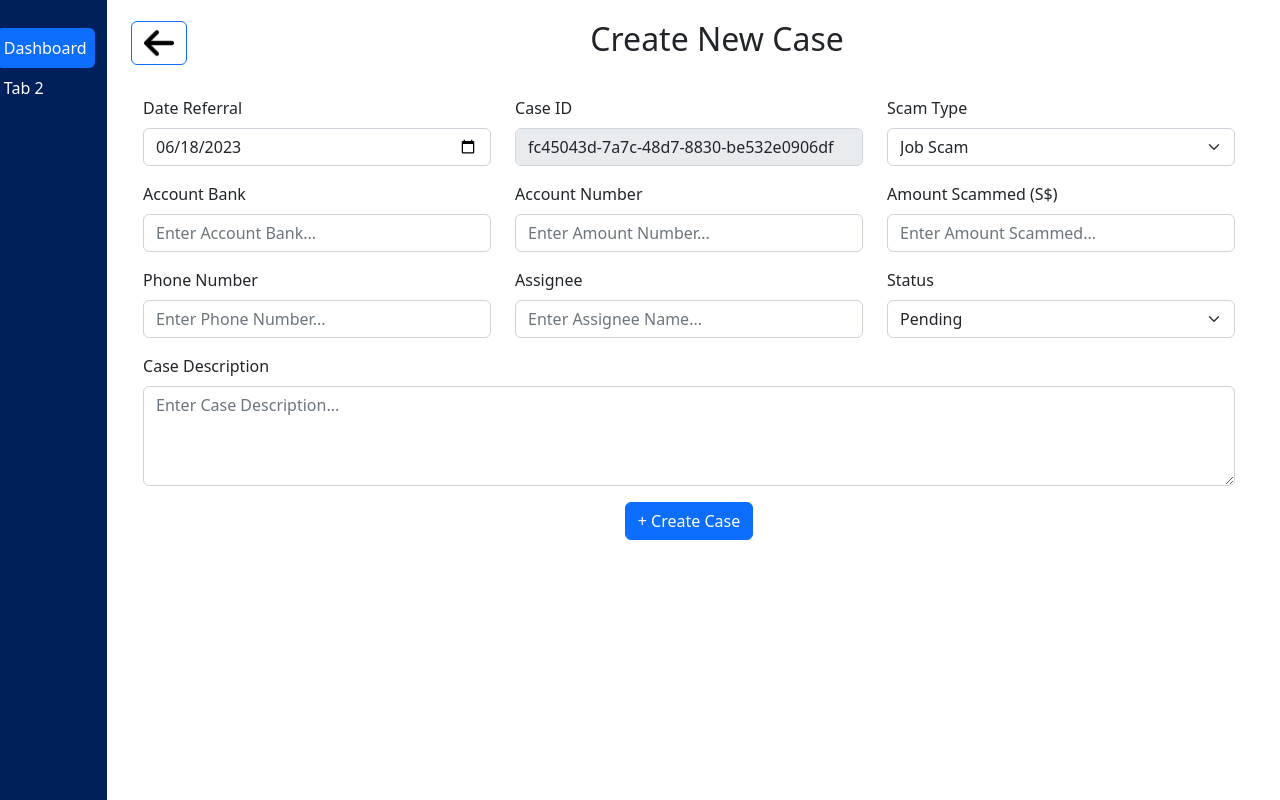
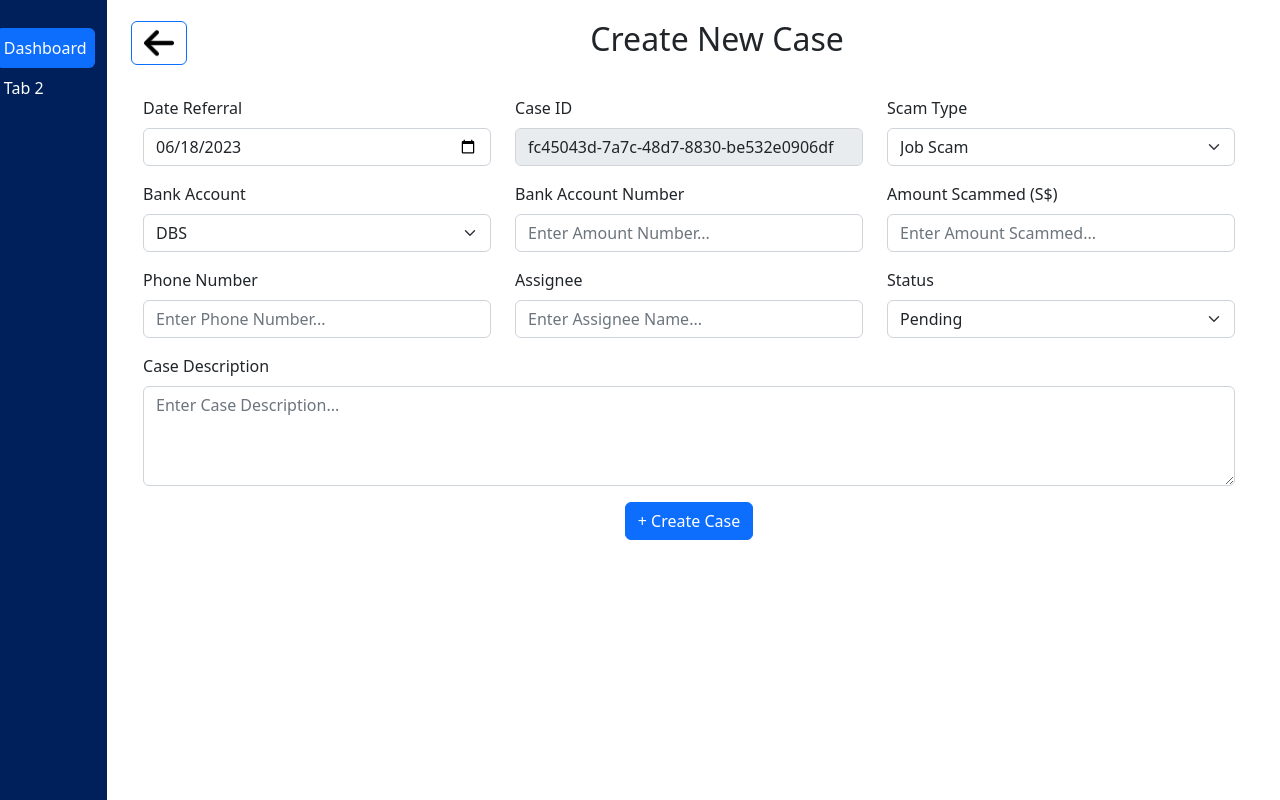
Before and after one commit to Donovan9617/antiscam-frontend, a React (Create React App) app: page /new-case in a window 1280 px wide. Built offline with nearby package versions, Linux system fonts and the light colour scheme.

Commit message:
Add types for bankaccount

```diff
--- a/src/pages/caseinfo/caseinfo.tsx
+++ b/src/pages/caseinfo/caseinfo.tsx
@@ -4,7 +4,11 @@
 import back from "../../assets/images/back.png";
 import edit from "../../assets/images/edit.png";
 import { ROUTES } from "../../config";
-import { CASE_SCAMTYPE_ENUM, CASE_STATUS_ENUM } from "../../types/enums";
+import {
+  BANK_ACCOUNT_ENUM,
+  CASE_SCAMTYPE_ENUM,
+  CASE_STATUS_ENUM,
+} from "../../types/enums";
 import { CaseInfoDataType } from "../../types/types";
 import { CaseInfoEdit } from "./caseinfoedit/caseinfoedit";
 import { CaseInfoGrid } from "./caseinfogrid/caseinfogrid";
@@ -33,7 +37,7 @@
       datereferral: new Date(2023, 5, 10, 21, 0),
       phonenumber: 91234567,
       scamtype: CASE_SCAMTYPE_ENUM.JOB_SCAM,
-      accountbank: "POSB",
+      bankaccount: BANK_ACCOUNT_ENUM.DBS,
       accountnumber: "322-772-441",
       amountscammed: 90000,
       assignee: "Tom",
--- a/src/pages/caseinfo/caseinfoedit/caseinfoedit.tsx
+++ b/src/pages/caseinfo/caseinfoedit/caseinfoedit.tsx
@@ -1,6 +1,7 @@
 import { useState } from "react";
 import { Button, Col, Container, Form, Row } from "react-bootstrap";
 import {
+  BankAccountType,
   CaseInfoDataType,
   CaseScamTypeType,
   CaseStatusType,
@@ -78,27 +79,39 @@
                   <option>E-Commerce Scam</option>
                   <option>Lottery Scam</option>
                   <option>Parcel Scam</option>
+                  <option>Tech Support Scam</option>
+                  <option>Phishing Scam</option>
+                  <option>Identity Theft</option>
+                  <option>Credit Card Scam</option>
                   <option>Others</option>
                 </Form.Select>
               </Form.Group>
             </Row>
             <Row className="mb-4">
               <Form.Group as={Col}>
-                <Form.Label>Account Bank</Form.Label>
-                <Form.Control
-                  type="text"
-                  name="accountbank"
-                  value={editedCaseInformation.accountbank}
+                <Form.Label>Bank Account</Form.Label>
+                <Form.Select
+                  defaultValue={editedCaseInformation.bankaccount}
                   onChange={(e) => {
                     setEditedCaseInformation({
                       ...editedCaseInformation,
-                      accountbank: e.target.value,
+                      bankaccount: e.target.value as BankAccountType,
                     });
                   }}
-                />
+                >
+                  <option>DBS</option>
+                  <option>OCBC</option>
+                  <option>UOB</option>
+                  <option>Standard Chartered</option>
+                  <option>Citibank</option>
+                  <option>HSBC</option>
+                  <option>Maybank</option>
+                  <option>Bank</option>
+                  <option>Bank of America</option>
+                </Form.Select>
               </Form.Group>
               <Form.Group as={Col}>
-                <Form.Label>Account Number</Form.Label>
+                <Form.Label>Bank Account Number</Form.Label>
                 <Form.Control
                   type="text"
                   name="accountnumber"
--- a/src/pages/caseinfo/caseinfogrid/caseinfogrid.tsx
+++ b/src/pages/caseinfo/caseinfogrid/caseinfogrid.tsx
@@ -40,11 +40,11 @@
       </Row>
       <Row className="mb-4">
         <Col>
-          <h6>Account Bank:</h6>
-          <p>{caseInformation && caseInformation.accountbank}</p>
+          <h6>Bank Account:</h6>
+          <p>{caseInformation && caseInformation.bankaccount}</p>
         </Col>
         <Col>
-          <h6>Account Number:</h6>
+          <h6>Bank Account Number:</h6>
           <p>{caseInformation && caseInformation.accountnumber}</p>
         </Col>
         <Col>
--- a/src/pages/newcase/newcaseform/newcaseform.tsx
+++ b/src/pages/newcase/newcaseform/newcaseform.tsx
@@ -21,7 +21,7 @@
     //       dateReferral: form.dateReferral.value,
     //       caseId: form.caseId.value,
     //       scamType: form.scamType.value,
-    //       accountBank: form.accountBank.value,
+    //       bankaccount: form.bankaccount.value,
     //       accountNumber: form.accountNumber.value,
     //       amountScammed: form.amountScammed.value,
     //       phoneNumber: form.phoneNumber.value,
@@ -61,17 +61,31 @@
               <option>E-Commerce Scam</option>
               <option>Lottery Scam</option>
               <option>Parcel Scam</option>
+              <option>Tech Support Scam</option>
+              <option>Phishing Scam</option>
+              <option>Identity Theft</option>
+              <option>Credit Card Scam</option>
               <option>Others</option>
             </Form.Select>
           </Form.Group>
         </Row>
         <Row className="mb-3">
           <Form.Group as={Col}>
-            <Form.Label>Account Bank</Form.Label>
-            <Form.Control type="text" placeholder="Enter Account Bank..." />
+            <Form.Label>Bank Account</Form.Label>
+            <Form.Select>
+              <option>DBS</option>
+              <option>OCBC</option>
+              <option>UOB</option>
+              <option>Standard Chartered</option>
+              <option>Citibank</option>
+              <option>HSBC</option>
+              <option>Maybank</option>
+              <option>Bank</option>
+              <option>Bank of America</option>
+            </Form.Select>
           </Form.Group>
           <Form.Group as={Col}>
-            <Form.Label>Account Number</Form.Label>
+            <Form.Label>Bank Account Number</Form.Label>
             <Form.Control type="number" placeholder="Enter Amount Number..." />
           </Form.Group>
           <Form.Group as={Col}>
--- a/src/types/enums.tsx
+++ b/src/types/enums.tsx
@@ -26,3 +26,16 @@
   PARCEL_SCAM: "Parcel Scam",
   OTHERS: "Others",
 } as const;
+
+export const BANK_ACCOUNT_ENUM = {
+  DBS: "DBS",
+  OCBC: "OCBC",
+  UOB: "UOB",
+  STANDARD_CHARTERED: "Standard Chartered",
+  CITIBANK: "Citibank",
+  HSBC: "HSBC",
+  MAYBANK: "Maybank",
+  BANK_OF_CHINA: "Bank of China",
+  CIMB: "CIMB",
+  BANK_OF_AMERICA: "Bank of America",
+} as const;
```
Also changed, not shown: src/types/types.tsx (+17 -1 lines).
